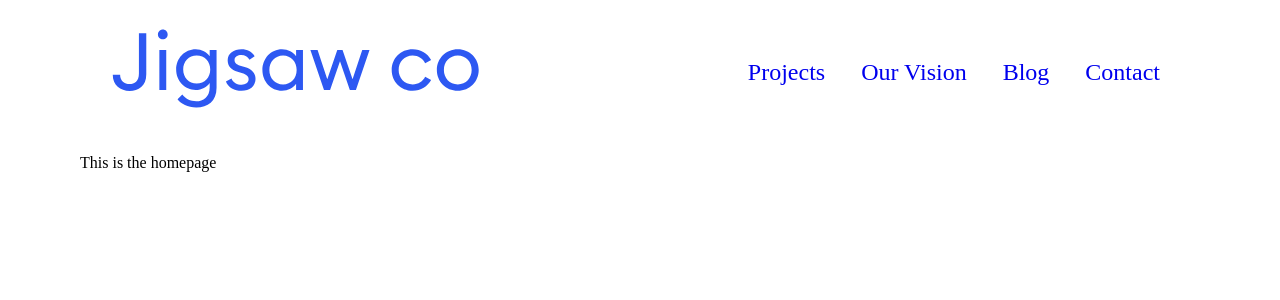
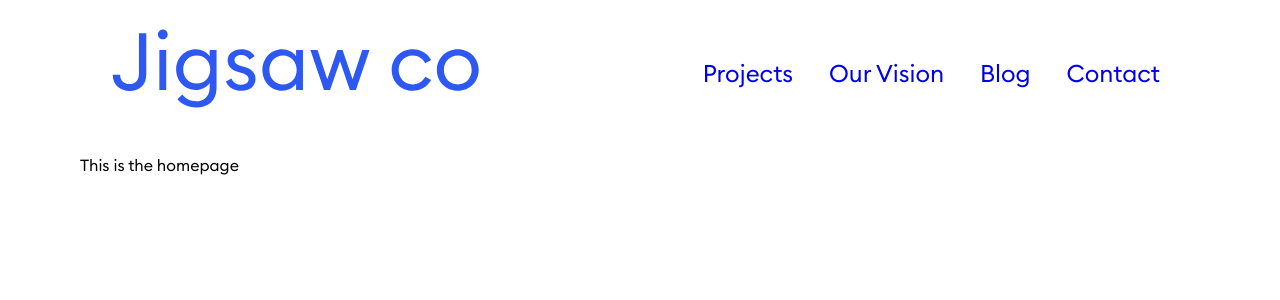
Before and after one commit to aaronzomback/jigsawco, a Jekyll site: the page built from index.markdown, in a window 1280 px wide. Shown: the top 300 px of the page. Built offline with Jekyll 4.4.1, drawn with Linux system fonts in a browser that asks for light colours.

Commit message:
added body font

```diff
--- a/assets/css/app.scss
+++ b/assets/css/app.scss
@@ -1,10 +1,20 @@
 ---
 ---
+
+@font-face {
+  font-family: "EuclidB";
+  src: url("/assets/fonts/EuclidCircularB-Regular-WebTrial.woff");
+}
+
+$body-font: "EuclidB";
+
 
 body {
   background-color: #ffffff;
   margin-left: 80px;
   margin-right: 120px;
+  font-family: $body-font;
+
 
   a {
     text-decoration: none;
```
Also changed, not shown: assets/fonts/EuclidCircularB-Regular-WebTrial.woff (added).
